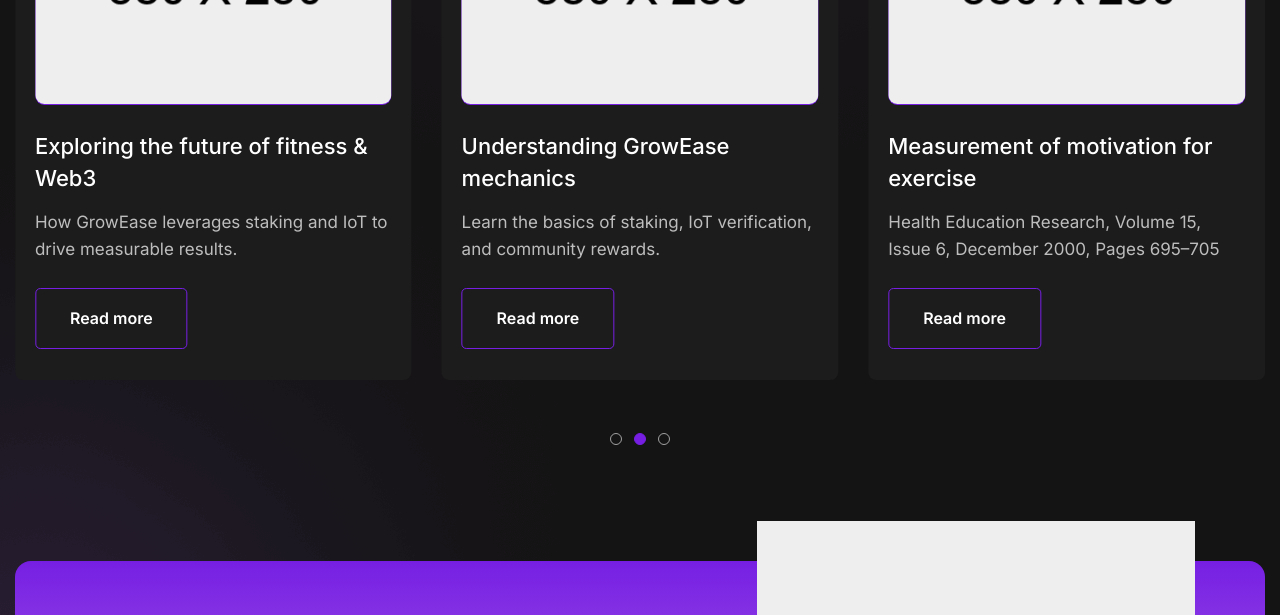
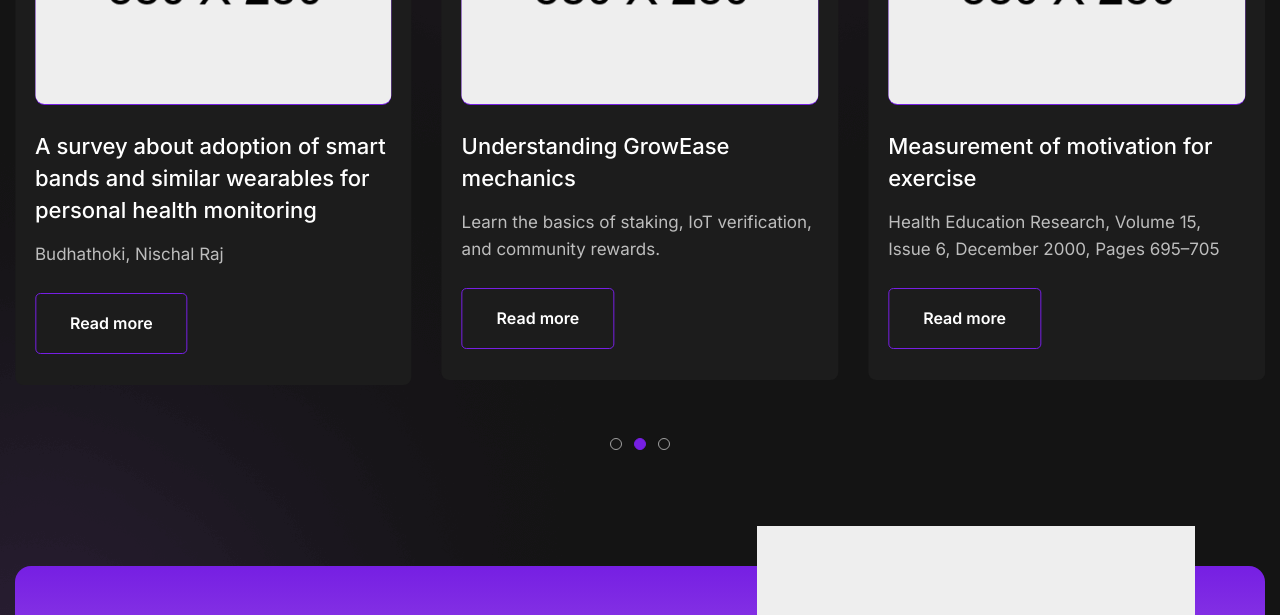
Before and after one commit to vardanagarwal11/GrowEase, a plain HTML site: page index.html in a window 1280 px wide. Shown: the part 8300-8915 px from the top of the page. Drawn offline with Linux system fonts and the light colour scheme; files whose address does not match are found by name.

Commit message:
research paper chanfe

```diff
--- a/index.html
+++ b/index.html
@@ -956,10 +956,10 @@
 								<a href="news-detail.html"><img src="assets/images/resource/news-2.jpg" alt="" /></a>
 							</div>
 							<div class="news-block_one-content">
-								<h5 class="news-block_one-title"><a href="news-detail.html">Exploring the future of fitness & Web3</a></h5>
-								<div class="news-block_one-text">How GrowEase leverages staking and IoT to drive measurable results.</div>
+								<h5 class="news-block_one-title"><a href="news-detail.html">A survey about adoption of smart bands and similar wearables for personal health monitoring</a></h5>
+								<div class="news-block_one-text">Budhathoki, Nischal Raj</div>
 								<div class="news-block_one-button">
-									<a href="blog.html" class="template-btn btn-style-two">
+									<a href="https://oulurepo.oulu.fi/handle/10024/55954" class="template-btn btn-style-two">
 										<span class="btn-wrap"><span class="text-one">Read more</span><span class="text-two">Read more</span></span>
 									</a>
 								</div>
```
